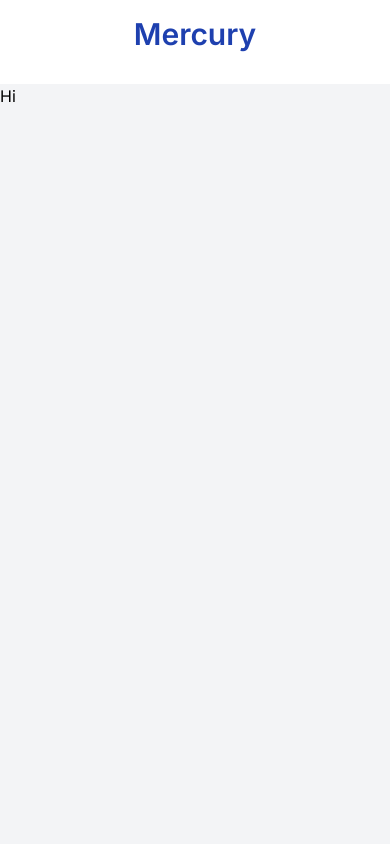
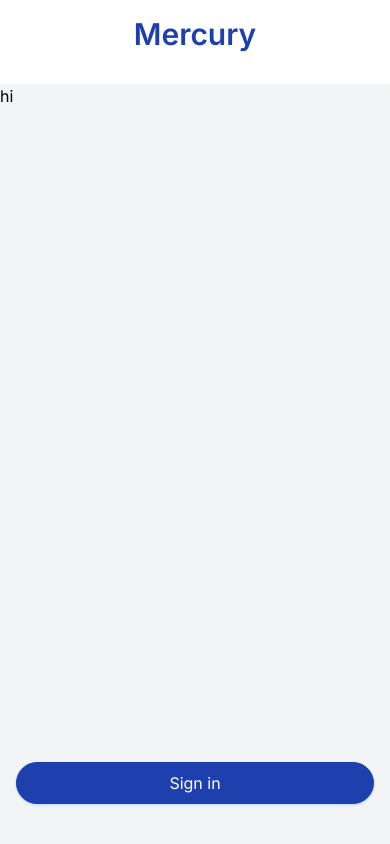
Before and after one commit to Saad135/mercury-sdlc, a Next.js app: page / in a window 390 px wide. Built offline with nearby package versions, Linux system fonts and the light colour scheme.

Commit message:
Add signin button for small screens

```diff
--- a/src/app/page.js
+++ b/src/app/page.js
@@ -1,3 +1,18 @@
+import SignInButton from "@/components/sigin-button";
+
 export default function Home() {
-  return <div>Hi</div>;
+  return (
+    <div className="grow">
+      <p>hi</p>
+
+      {/* Signin button showing up at the bottom for small screens */}
+      <div className="absolute inset-x-0 bottom-0 z-50 my-10 px-4 sm:hidden">
+        <SignInButton
+          className={
+            "w-full rounded-full border border-blue-800 bg-blue-800 p-2 text-white shadow shadow-blue-200 hover:shadow-sm active:bg-white active:text-blue-800"
+          }
+        />
+      </div>
+    </div>
+  );
 }
```
